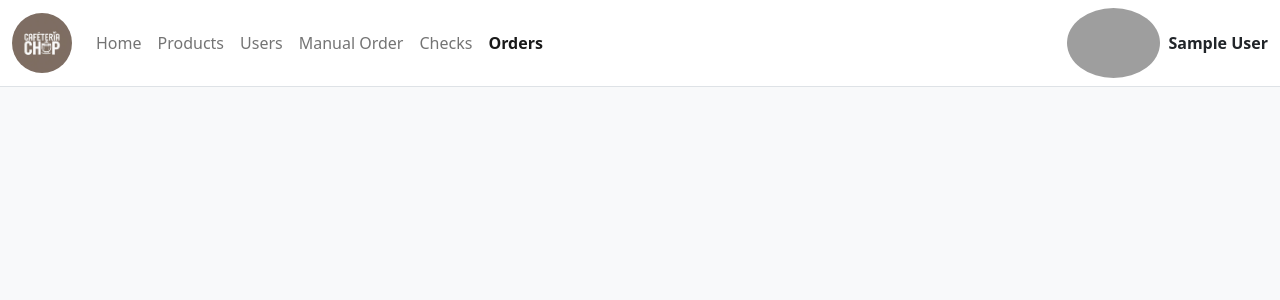
After one commit to Mostafa12-sayed/Caftereia, a PHP site: page /orders.php in a window 1280 px wide. The commit adds this page. Shown: the top 300 px of the page. Run offline with PHP 8.4, Linux system fonts and the light colour scheme; the visitor is signed in with stand-in values (Sample User, id 1); grey boxes are pictures that could not be loaded.

```diff
--- a/assets/css/myorders_admin.css
+++ b/assets/css/myorders_admin.css
@@ -64,13 +64,13 @@
   z-index: 1000;
 }
 
-.input-group{
+.input-group {
   flex-wrap: nowrap !important;
 }
-/* .Cafeteria-Logo{
+.Cafeteria-Logo {
   height: 60px !important;
   border-radius: 50% !important;
-} */
+}
 
 .product-thumbnail {
   width: 50px;
@@ -78,3 +78,41 @@
   object-fit: cover;
   border-radius: 5px;
 }
+
+.admin-profile {
+  position: relative;
+  cursor: pointer;
+}
+
+/* .admin-profile img {
+  border: 2px solid #007bff;
+} */
+
+.dropdown-menu {
+  display: none;
+  position: absolute;
+  top: 75px;
+  right: 0;
+  background-color: #f9f9f9;
+  min-width: 150px;
+  box-shadow: 0px 8px 16px rgba(0, 0, 0, 0.1);
+  border-radius: 4px;
+  z-index: 1000;
+  margin-right: 20px;
+}
+
+.dropdown-menu a {
+  display: block;
+  padding: 10px;
+  color: #333;
+  text-decoration: none;
+}
+
+.dropdown-menu a:hover {
+  background-color: #007bff;
+  color: white;
+}
+
+/* .admin-profile:hover .dropdown-menu {
+  display: block;
+} */
--- /dev/null
+++ b/assets/js/orders_table.js
@@ -0,0 +1,12 @@
+document
+  .getElementById("profileToggle")
+  .addEventListener("click", function (event) {
+    const dropdown = document.getElementById("dropdownMenu");
+    dropdown.style.display =
+      dropdown.style.display === "block" ? "none" : "block";
+    event.stopPropagation();
+  });
+
+document.addEventListener("click", function () {
+  document.getElementById("dropdownMenu").style.display = "none";
+});
--- a/connection_db.php
+++ b/connection_db.php
@@ -2,7 +2,7 @@
 $host = 'localhost';
 $dbname = 'cafeteria_db';
 $username = 'root';
-$password = '';
+$password = 'root';
 
 try {
     $pdo = new PDO("mysql:host=$host;dbname=$dbname;charset=utf8", $username, $password);
@@ -11,4 +11,3 @@ try {
 } catch (PDOException $e) {
     die("Database connection failed: " . $e->getMessage());
 }
-?>
--- /dev/null
+++ b/orders.php
@@ -0,0 +1,74 @@
+<?php
+session_start();
+if (!isset($_SESSION['login']) && $_SESSION['login'] != true && $_SESSION['role'] != 'admin') {
+    header('Location: login.php');
+    exit;
+}
+require_once 'connection_db.php';
+require_once 'orders_functions.php';
+?>
+<!DOCTYPE html>
+<html lang="en">
+
+<head>
+    <meta charset="UTF-8">
+    <meta name="viewport" content="width=device-width, initial-scale=1.0">
+    <title>Admin - Create Order</title>
+    <link href="https://cdn.jsdelivr.net/npm/bootstrap@5.1.3/dist/css/bootstrap.min.css" rel="stylesheet">
+    <link href="https://cdnjs.cloudflare.com/ajax/libs/font-awesome/6.0.0/css/all.min.css" rel="stylesheet">
+    <link href="assets/css/myorders_admin.css" rel="stylesheet">
+</head>
+
+<body class="bg-light">
+
+    <nav class="navbar navbar-expand-lg navbar-light bg-white border-bottom">
+        <div class="container-fluid">
+            <!-- Logo -->
+            <a class="navbar-brand" href="#">
+                <img src="assets/images/logo.jpg" class="Cafeteria-Logo" alt="Cafeteria Logo" class="rounded-circle">
+            </a>
+
+            <!-- Navbar Toggle Button for Mobile -->
+            <button class="navbar-toggler" type="button" data-bs-toggle="collapse" data-bs-target="#navbarNav"
+                aria-controls="navbarNav" aria-expanded="false" aria-label="Toggle navigation">
+                <span class="navbar-toggler-icon"></span>
+            </button>
+            <!-- Collapsible Menu -->
+            <div class="collapse navbar-collapse" id="navbarNav">
+                <ul class="navbar-nav me-auto">
+                    <li class="nav-item"><a class="nav-link" href="index.php">Home</a></li>
+                    <li class="nav-item"><a class="nav-link" href="products.php">Products</a></li>
+                    <li class="nav-item"><a class="nav-link" href="users.php">Users</a></li>
+                    <li class="nav-item"><a class="nav-link" href="manual_order.php">Manual Order</a></li>
+                    <li class="nav-item"><a class="nav-link" href="checks.php">Checks</a></li>
+                    <li class="nav-item"><a class="nav-link active fw-bold" href="orders.php">Orders</a></li>
+                </ul>
+                <div class="d-flex align-items-center gap-3">
+                    <div class="admin-profile d-flex align-items-center" id="profileToggle">
+                        <img src="assets/images/profile_img/<?= isset($_SESSION['profile_img']) ? $_SESSION['profile_img'] : 'default.jpg' ?>" class="rounded-circle" height="70">
+                        <span class="ms-2 fw-bold"><?= $_SESSION['name'] ?></span>
+                        <div class="dropdown-menu" id="dropdownMenu">
+                            <a href="#">Profile</a>
+                            <a href="logout.php">Logout</a>
+                        </div>
+                    </div>
+                </div>
+
+
+            </div>
+        </div>
+    </nav>
+
+
+    <div class="container-fluid py-4">
+
+    </div>
+
+    <script src="https://cdn.jsdelivr.net/npm/bootstrap@5.1.3/dist/js/bootstrap.bundle.min.js"></script>
+    <script src="assets/js/orders_table.js"></script>
+</body>
+<script>
+
+</script>
+
+</html>
```
Also changed, not shown: assets/css/login.css (+7 -4 lines), assets/js/myorders_admin.js (+66 -33 lines), login.php (+19 -7 lines), login_process.php (+4 -5 lines), myorders_admin.php (+18 -6 lines), orders_functions.php (added). Lines whose indentation alone changed are shown as unchanged.
